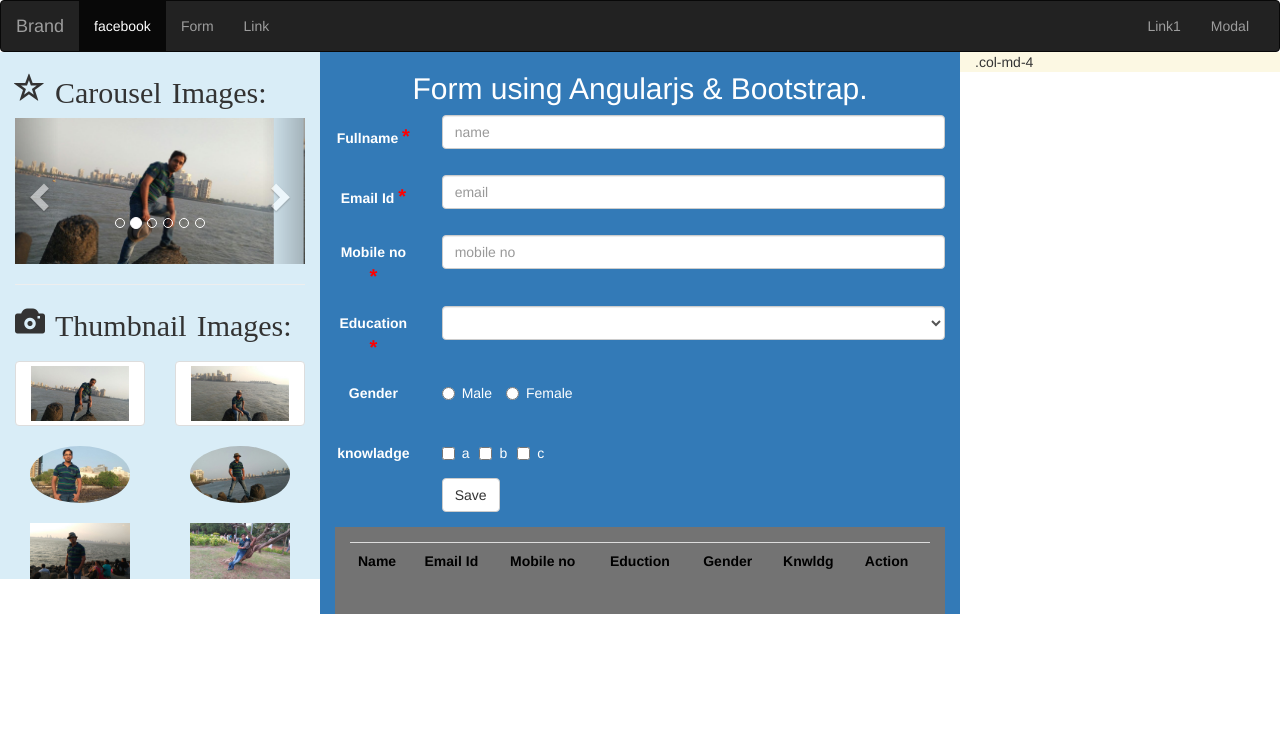
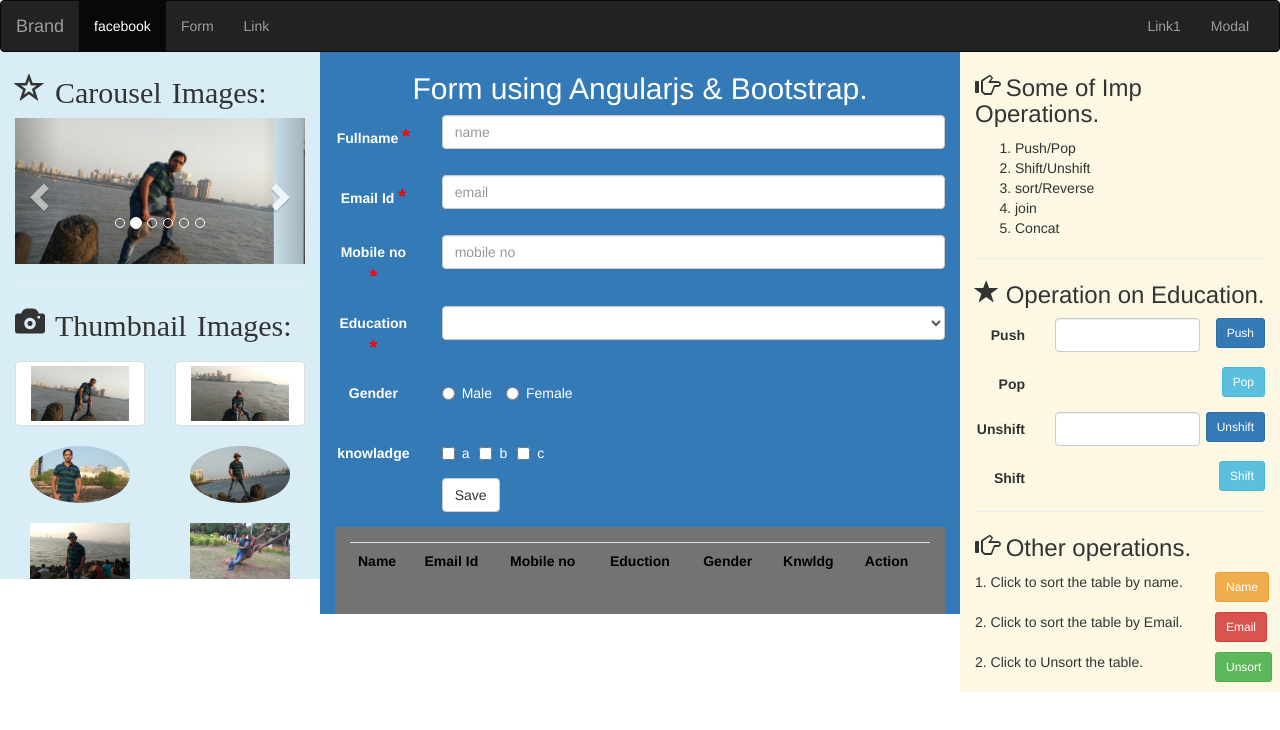
Before and after one commit to sunilmondal4you/fullform, a website: page index.html in a window 1280 px wide. Drawn offline with Linux system fonts and the light colour scheme; some packages are replaced by stand-ins of ours.

Commit message:
latest commit 2

```diff
--- a/index.html
+++ b/index.html
@@ -148,6 +148,7 @@
                         </div>
                     </div>
                 </div>
+
                 <div class="form-group">
                     <label for="email" class="col-sm-2 control-label" style="text-align: center">Email Id
                         <span style="color: red; font-size: 20px">*</span>
@@ -160,6 +161,7 @@
                         </div>
                     </div>
                 </div>
+
                 <div class="form-group">
                     <label for="mobile" class="col-sm-2 control-label" style="text-align: center">Mobile no
                         <span style="color: red; font-size: 20px">*</span>
@@ -174,6 +176,7 @@
                         </div>
                     </div>
                 </div>
+
                 <div class="form-group">
                     <label for="edu" class="col-sm-2 control-label" style="text-align: center">Education
                         <span style="color: red; font-size: 20px">*</span>
@@ -185,6 +188,7 @@
                         </div>
                     </div>
                 </div>
+
                 <div class="form-group">
                     <label for="sex" class="col-sm-2 control-label" style="text-align: center">Gender</label>
                     <div class="col-sm-10" style="height: 45px">
@@ -196,6 +200,7 @@
                         </label>
                     </div>
                 </div>
+
                 <div class="form-group">
                     <label class="col-sm-2 control-label" style="text-align: center">knowladge</label>
                     <div class="col-sm-10">
@@ -204,12 +209,14 @@
                         </label>
                     </div>
                 </div>
+
                 <div class="form-group">
                     <div class="col-sm-offset-2 col-sm-10">
                         <button type="submit" class="btn btn-default" ng-if="editg" ng-click="updatme($index);">Update </button>
                         <button type="submit" class="btn btn-default" ng-if="!editg" ng-click="savme();">Save </button>
                     </div>
                 </div>
+
             </form>
             <div style="color: black; background-color: #737373; padding: 15px"; >
                 <table class="table">
@@ -222,7 +229,7 @@
                         <th>Knwldg</th>
                         <th>Action</th>
                     </tr>
-                    <tr ng-repeat="val in userbook">
+                    <tr ng-repeat="val in userbook | orderBy:predicate:reverse"">
                         <td>{{val.name}}</td>
                         <td>{{val.email}}</td>
                         <td>{{val.mobile}}</td>
@@ -243,7 +250,87 @@
 
 
         </div>
-        <div class="col-md-3 bg-warning">.col-md-4</div>
+        <div class="col-md-3 bg-warning">
+            <h3><span class="glyphicon glyphicon-hand-right"></span> Some of Imp Operations.</h3>
+            <ol>
+                <li>Push/Pop</li>
+                <li>Shift/Unshift</li>
+                <li>sort/Reverse</li>
+                <li>join</li>
+                <li>Concat</li>
+            </ol>
+            <hr>
+            <h3><span class="glyphicon glyphicon-star"></span> Operation on Education.</h3>
+            <form class="form-horizontal" name="myform">
+                <div class="form-group">
+                    <label class="col-sm-3 control-label">Push</label>
+                    <div class="col-sm-6" style="padding-right:0px ">
+                        <input type="text" class="form-control"ng-model="pusheducation">
+                    </div>
+                    <div class="col-sm-3 control-label" style="padding-top: 0px; padding-left: 0px">
+                        <button type="button" class="btn btn-sm btn-primary" ng-click="nwpush()">Push</button>
+                    </div>
+                </div>
+                <div class="form-group">
+                    <label class="col-sm-3 control-label">Pop</label>
+                    <div class="col-sm-6" style="padding-right:0px ">
+                        <label class="form-control" ng-repeat="x in popeducation">{{x}}</label>
+                    </div>
+                    <div class="col-sm-3 control-label" style="padding-top: 0px; padding-left: 0px">
+                        <button type="button" class="btn btn-sm btn-info" ng-click="nwpop()">Pop</button>
+                    </div>
+                </div>
+                <div class="form-group">
+                    <label class="col-sm-3 control-label">Unshift</label>
+                    <div class="col-sm-6" style="padding-right:0px ">
+                        <input type="text" class="form-control"ng-model="unshifteducation">
+                    </div>
+                    <div class="col-sm-3 control-label" style="padding-top: 0px; padding-left: 0px">
+                        <button type="button" class="btn btn-sm btn-primary" ng-click="nwunshift()">Unshift</button>
+                    </div>
+                </div>
+                <div class="form-group">
+                    <label class="col-sm-3 control-label">Shift</label>
+                    <div class="col-sm-6" style="padding-right:0px ">
+                        <label class="form-control" ng-repeat="elmt in shifteducation">{{elmt}}</label>
+                    </div>
+                    <div class="col-sm-3 control-label" style="padding-top: 0px; padding-left: 0px">
+                        <button type="button" class="btn btn-sm btn-info" ng-click="nwshift()">Shift</button>
+                    </div>
+                </div>
+            </form>
+            <hr>
+            <h3><span class="glyphicon glyphicon-hand-right"></span> Other operations.</h3>
+            <div class="row" style="height: 40px;">
+                <div class="col-md-9">
+                    <p>1. Click to sort the table by name.</p>
+                </div>
+                <div class="col-md-3">
+                    <button class="btn btn-sm btn-warning" ng-click="order('name')">Name</button>
+                    <span class="sortorder" ng-show="predicate === 'name'" ng-class="{reverse:reverse}"></span>
+                </div>
+            </div>
+            <div class="row" style="height: 40px;">
+                <div class="col-md-9">
+                    <p>2. Click to sort the table by Email.</p>
+                </div>
+                <div class="col-md-3">
+                    <button class="btn btn-sm btn-danger" ng-click="order('email')">Email</button>
+                    <span class="sortorder" ng-show="predicate === 'email'" ng-class="{reverse:reverse}"></span>
+                </div>
+            </div>
+            <div class="row" style="height: 40px;">
+                <div class="col-md-9">
+                    <p>2. Click to Unsort the table.</p>
+                </div>
+                <div class="col-md-3">
+                    <button class="btn btn-sm btn-success" ng-click="predicate=''">Unsort</button>
+                    <!--<button class="btn btn-sm btn-danger" ng-click="order('email')">Unsort</button>
+                    <span class="sortorder" ng-show="predicate === 'email'" ng-class="{reverse:reverse}"></span>-->
+                </div>
+            </div>
+
+        </div>
     </div>
 
 </div>
--- a/index.js
+++ b/index.js
@@ -3,8 +3,15 @@
  */
 var app=angular.module("myapp",['checklist-model','ngMessages']);
 
-app.controller("myctrl", function ($scope) {
+app.controller("myctrl", function ($scope, $http) {
+
     $scope.userbook=[];
+    $scope.pusheducation=[];
+    $scope.popeducation=[];
+    $scope.unshifteducation=[];
+    $scope.shifteducation=[];
+
+
     $scope.id=1;
     $scope.user={'id':$scope.id};
 
@@ -12,12 +19,44 @@ app.controller("myctrl", function ($scope) {
     $scope.knldg=["a","b","c"];
 
 
+    $scope.nwpush=function () {
+      $scope.education.push($scope.pusheducation);
+        $scope.pusheducation=[];
+    };
+
+    $scope.nwpop=function () {
+        $scope.popeducation.push($scope.education[$scope.education.length - 1]);
+        $scope.education.pop();
+    };
+
+    $scope.nwunshift=function () {
+        $scope.education.unshift($scope.unshifteducation);
+        $scope.unshifteducation=[];
+    };
+
+    $scope.nwshift=function () {
+        $scope.shifteducation.push($scope.education[0]);
+        $scope.education.shift();
+    };
 
     $scope.savme=function(){
         $scope.userbook.push($scope.user);
+        /*$scope.userbook.name.sort();*/
         $scope.id = $scope.id +1 ;
+
         $scope.user={'id':$scope.id};
     };
+
+    $scope.predicate = 'email';
+    $scope.reverse = true;
+    $scope.order = function(predicate) {
+        $scope.reverse = ($scope.predicate === predicate) ? !$scope.reverse : false;
+        $scope.predicate = predicate;
+    };
+
+    /*$scope.sortname=function () {
+        $scope.userbook.name.sort(a,b);
+    };*/
 
     $scope.updatme=function($index){
         $scope.editg=false;
@@ -35,4 +74,7 @@ app.controller("myctrl", function ($scope) {
 
 
 
+
+
+
 });
```
